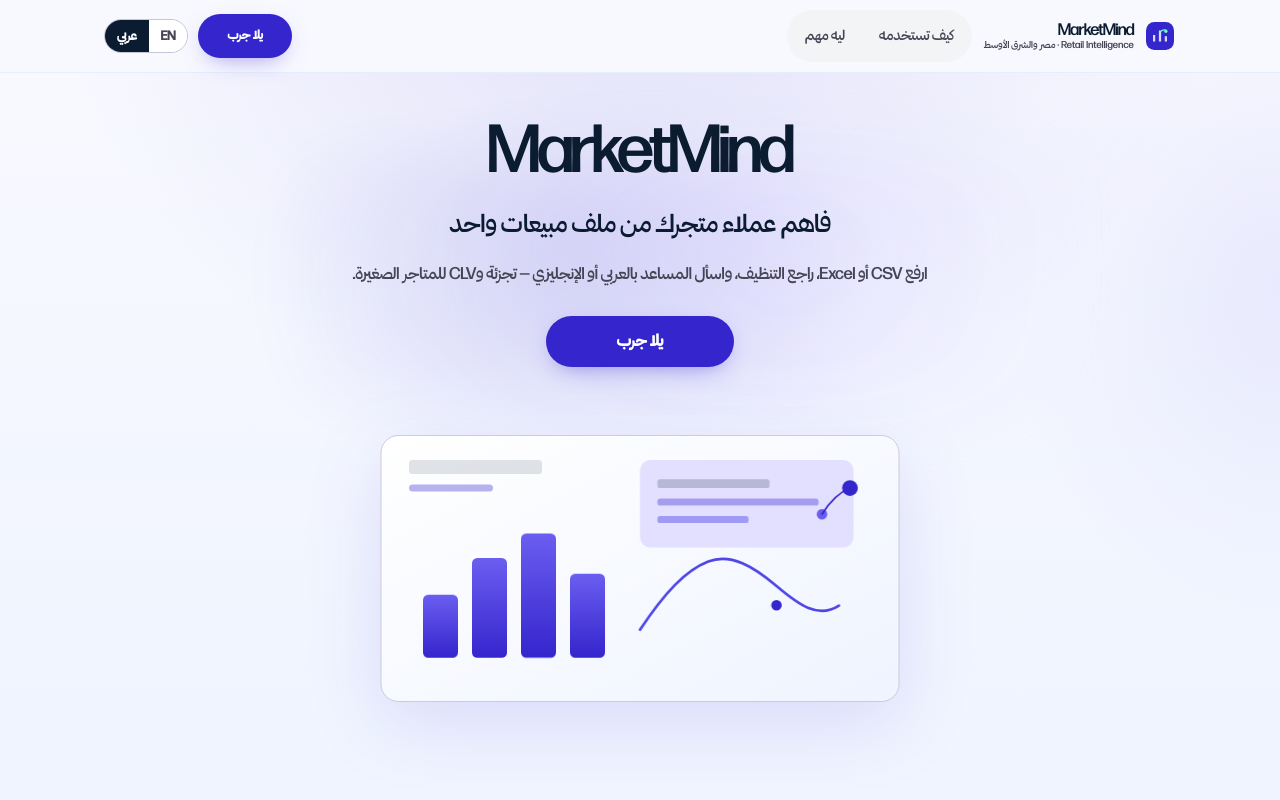
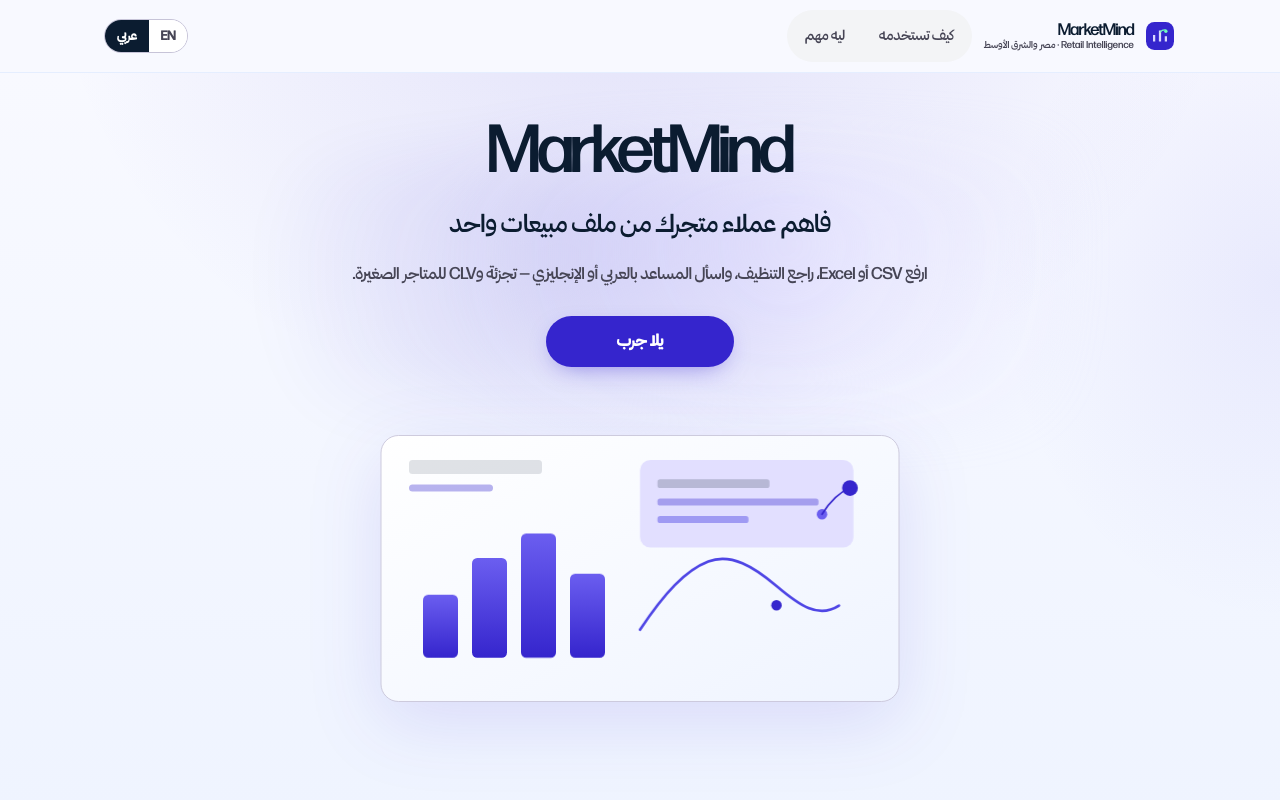
Before and after one commit to joeali12/MarketMind, a Next.js app in the folder web/: page / in a window 1280 px wide. Shown: the top 800 px of the page. Built offline with nearby package versions, Linux system fonts and the light colour scheme.

Commit message:
Remove duplicate يلا جرب CTA from landing chrome.
Keep the centered hero and final CTAs; header only keeps lang switch.

```diff
--- a/web/src/components/LangChrome.tsx
+++ b/web/src/components/LangChrome.tsx
@@ -78,11 +78,6 @@ export function LangChrome() {
                 : ""}
             </span>
           )}
-          {onLanding && (
-            <Link href="/upload" className="btn btn-cta btn-sm lang-chrome-cta">
-              يلا جرب
-            </Link>
-          )}
           <div className="lang-switch" role="group" aria-label="Language">
             <button
               type="button"
```
